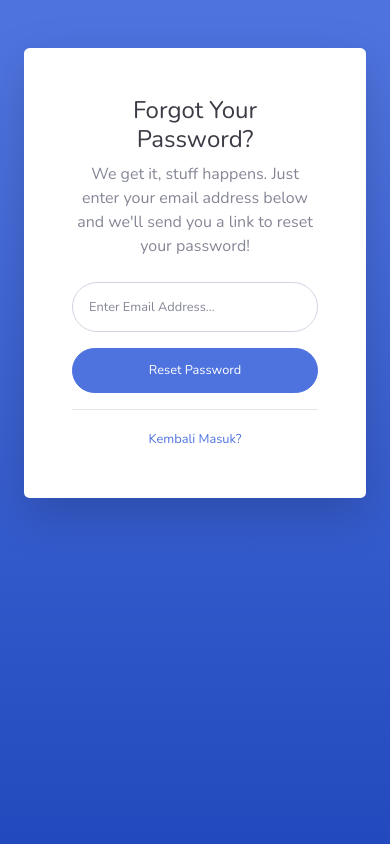
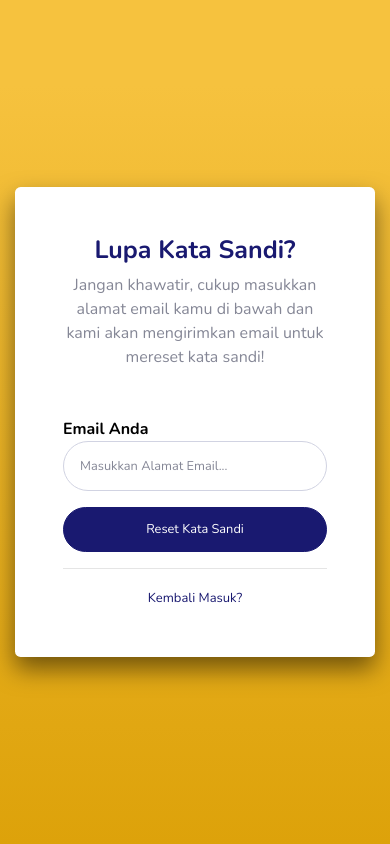
Before and after one commit to Nabil-Aditya/Sipelita, a PHP site: page /forgot-password.php in a window 390 px wide. Run offline with PHP 8.4, Linux system fonts and the light colour scheme; some libraries are stand-ins or nearby versions.

Commit message:
Update forgot-password.php

```diff
--- a/forgot-password.php
+++ b/forgot-password.php
@@ -13,16 +13,99 @@
 
     <!-- Custom fonts for this template-->
     <link href="vendor/fontawesome-free/css/all.min.css" rel="stylesheet" type="text/css">
-    <link
-        href="https://fonts.googleapis.com/css?family=Nunito:200,200i,300,300i,400,400i,600,600i,700,700i,800,800i,900,900i"
-        rel="stylesheet">
+    <link href="https://fonts.googleapis.com/css?family=Nunito:200,200i,300,300i,400,400i,600,600i,700,700i,800,800i,900,900i" rel="stylesheet">
 
     <!-- Custom styles for this template-->
     <link href="css/sb-admin-2.min.css" rel="stylesheet">
 
+    <!-- SweetAlert2 CDN -->
+    <script src="https://cdn.jsdelivr.net/npm/sweetalert2@11"></script>
+
+    <style>
+        body {
+            display: flex;
+            justify-content: center;
+            align-items: center;
+            height: 100vh;
+            margin: 0;
+        }
+
+        .container {
+            max-width: 100%;
+            padding: 0 15px;
+        }
+
+        .login-image {
+            width: 70%;
+            height: auto;
+            margin-top: 5%;
+            margin-left: 15%;
+            padding: 20px;
+        }
+
+        @media (max-width: 768px) {
+            .login-image {
+                padding: 10px;
+            }
+        }
+
+        @media (max-width: 576px) {
+            .login-image {
+                padding: 5px;
+            }
+        }
+
+        .img-fluid {
+            margin-top: 5%;
+            width: 15%;
+            /* Sesuaikan persentase sesuai kebutuhan */
+            border-radius: 8px;
+            margin-left: 14%;
+        }
+
+        .bold-black-text {
+            color: black;
+            font-weight: bold;
+        }
+
+        .custom-link {
+            color: rgb(25, 25, 112);
+            text-decoration: none;
+            font-size: 13px;
+        }
+
+        .custom-link:hover {
+            text-decoration: underline;
+        }
+
+        .custom-button {
+            background-color: rgb(25, 25, 112);
+            border-color: rgb(25, 25, 112);
+        }
+
+        .custom-button:hover {
+            background-color: rgb(0, 40, 199);
+            border-color: rgb(0, 0, 139);
+        }
+
+        .custom-heading {
+            color: rgb(25, 25, 112);
+            font-weight: bold;
+            font-size: 25px;
+        }
+
+        .card.custom-shadow {
+            box-shadow: 0 12px 24px rgba(0, 0, 0, 0.5);
+        }
+
+        .small-text {
+            font-size: 12px;
+        }
+    </style>
+
 </head>
 
-<body class="bg-gradient-primary">
+<body class="bg-gradient-warning">
 
     <div class="container">
 
@@ -31,31 +114,40 @@
 
             <div class="col-xl-10 col-lg-12 col-md-9">
 
-                <div class="card o-hidden border-0 shadow-lg my-5">
+                <div class="card o-hidden border-0 custom-shadow my-5">
                     <div class="card-body p-0">
                         <!-- Nested Row within Card Body -->
                         <div class="row">
-                            <div class="col-lg-6 d-none d-lg-block bg-password-image"></div>
+                            <div class="col-lg-6 d-none d-lg-block">
+                                <img src="./img/sipelita.jpg" alt="Logo" class="img-fluid"> V.1.0
+                                <img src="./img/forgot_password.jpg" alt="Forgot Password Image" class="login-image">
+                                <div class="text-center mt-1">
+                                    <a href="#" class="btn btn-link custom-link">Buku Panduan</a> |
+                                    <a href="#" class="btn btn-link custom-link">Hubungi Kami</a> |
+                                    <a href="#" class="btn btn-link custom-link">Tim Pengembang</a>
+                                </div>
+                                <div class="text-center mt-2">
+                                    <p class="small-text">Hak Cipta @Sipelita 2024</p>
+                                </div>
+                            </div>
                             <div class="col-lg-6">
                                 <div class="p-5">
                                     <div class="text-center">
-                                        <h1 class="h4 text-gray-900 mb-2">Forgot Your Password?</h1>
-                                        <p class="mb-4">We get it, stuff happens. Just enter your email address below
-                                            and we'll send you a link to reset your password!</p>
+                                        <h1 class="h4 mb-2 custom-heading">Lupa Kata Sandi?</h1>
+                                        <p class="mb-5">Jangan khawatir, cukup masukkan alamat email kamu di bawah dan kami akan mengirimkan email untuk mereset kata sandi!</p>
                                     </div>
-                                    <form class="user">
+                                    <form id="forgotPasswordForm" class="user" method="post" action="forgot-password-handler.php">
+                                        <span class="bold-black-text">Email Anda</span>
                                         <div class="form-group">
-                                            <input type="email" class="form-control form-control-user"
-                                                id="exampleInputEmail" aria-describedby="emailHelp"
-                                                placeholder="Enter Email Address...">
+                                            <input type="email" class="form-control form-control-user" id="exampleInputEmail" aria-describedby="emailHelp" placeholder="Masukkan Alamat Email...">
                                         </div>
-                                        <a href="login.html" class="btn btn-primary btn-user btn-block">
-                                            Reset Password
-                                        </a>
+                                        <button type="submit" class="btn btn-primary btn-user btn-block custom-button">
+                                            Reset Kata Sandi
+                                        </button>
                                     </form>
                                     <hr>
                                     <div class="text-center">
-                                        <a class="small" href="login.php">Kembali Masuk?</a>
+                                        <a class="custom-link" href="login.php">Kembali Masuk?</a>
                                     </div>
                                 </div>
                             </div>
@@ -79,6 +171,25 @@
     <!-- Custom scripts for all pages-->
     <script src="js/sb-admin-2.min.js"></script>
 
+    <!-- SweetAlert handling -->
+    <script>
+        document.getElementById("forgotPasswordForm").addEventListener("submit", function(event) {
+            event.preventDefault(); // Prevent default form submission
+            Swal.fire({
+                icon: "success",
+                title: "Permintaan Reset Berhasil!",
+                text: "Email reset kata sandi telah dikirim ke email Anda. Harap Tunggu Beberapa Saat!",
+                confirmButtonText: "Saya Mengerti",
+                position: "center", // Center the alert
+                allowOutsideClick: false // Prevent closing the alert by clicking outside
+            }).then((result) => {
+                if (result.isConfirmed) {
+                    Swal.close(); // Just close the alert on "Saya Mengerti"
+                }
+            });
+        });
+    </script>
+
 </body>
 
 </html>
```
